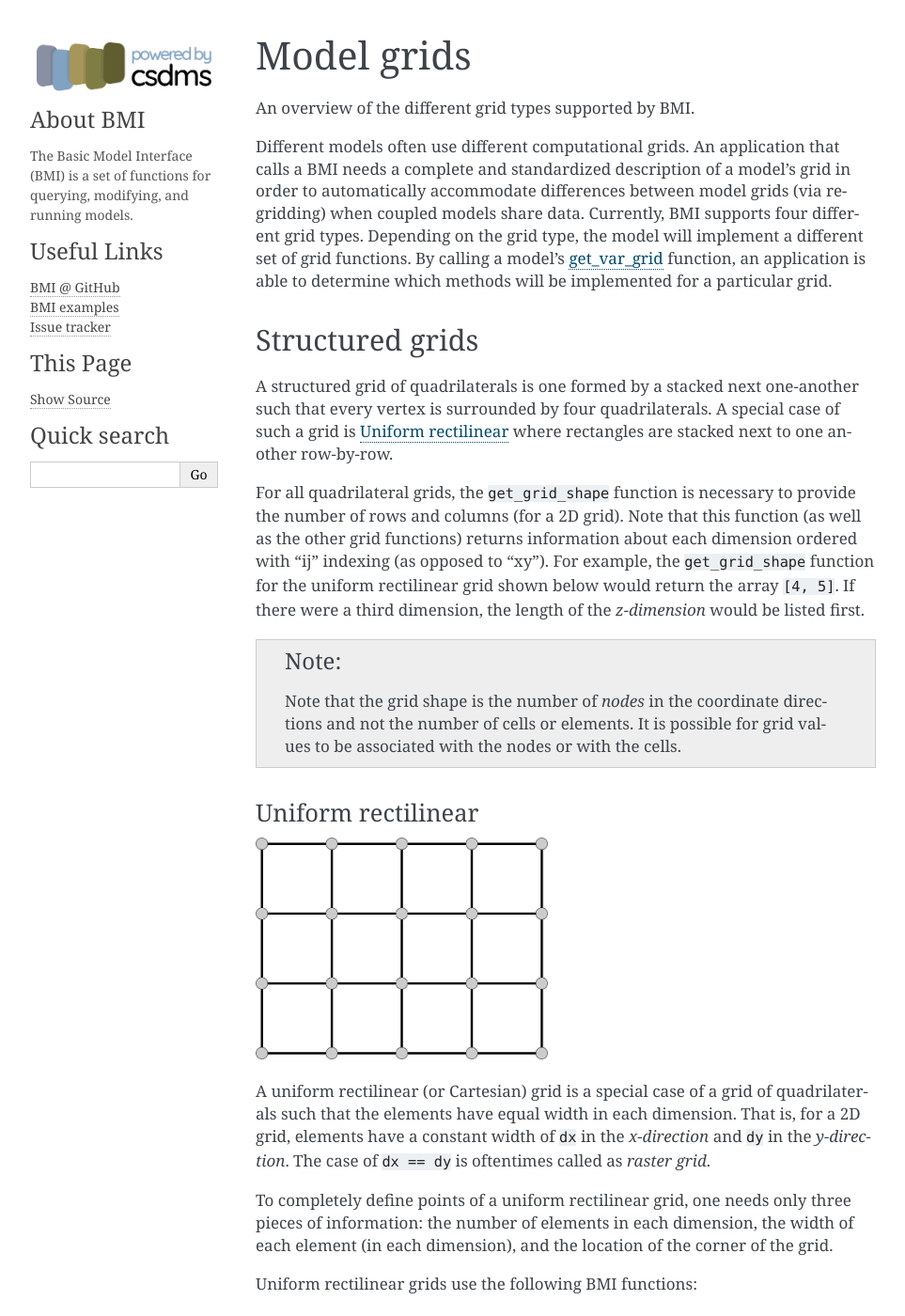
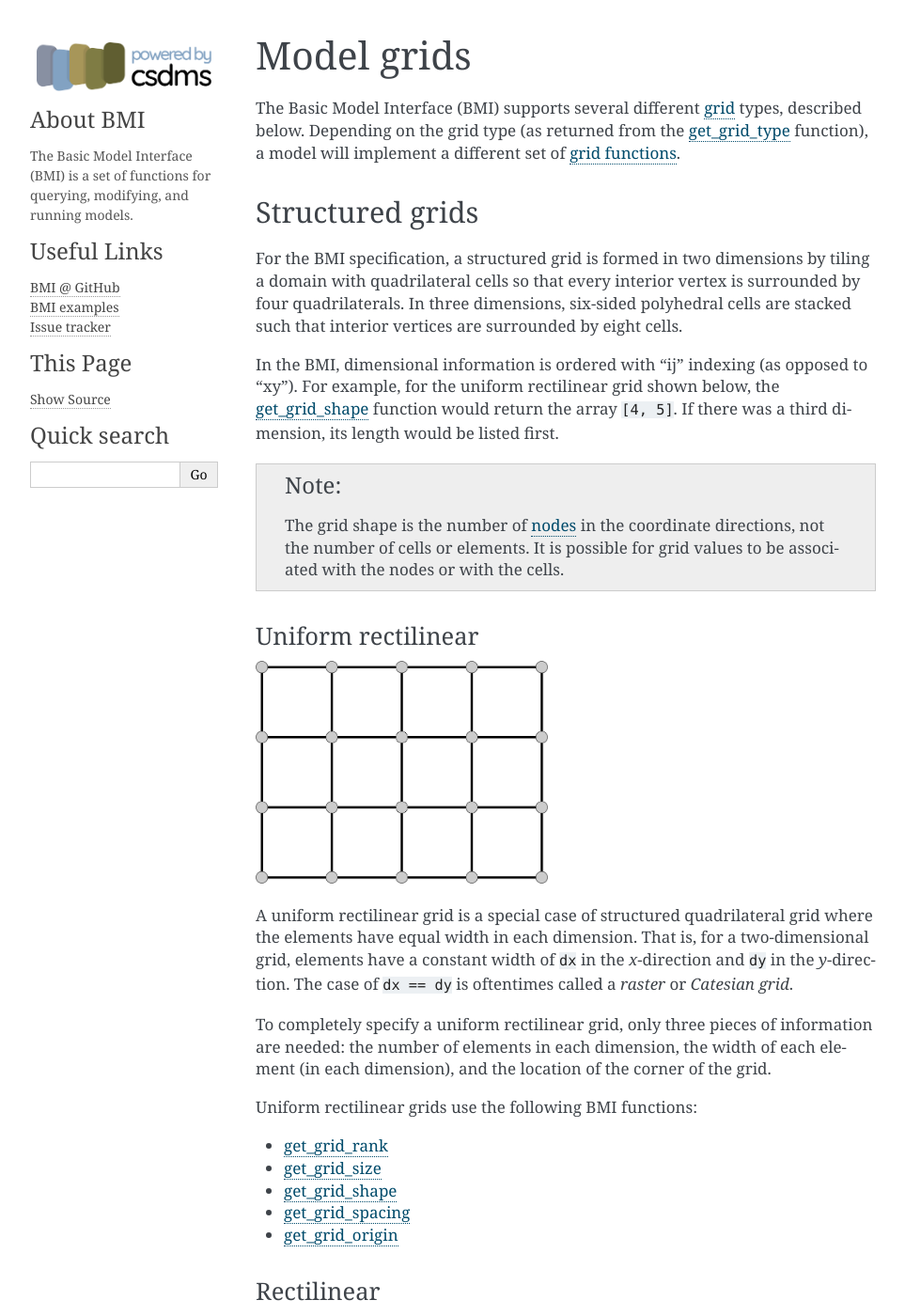
Before and after one commit to csdms/bmi, a Sphinx documentation site: the page built from docs/source/model_grids.rst, in a window 1280 px wide and 1400 px high. Shown: the whole window at 94% size, without its empty margins (148-1111 px from the left). Built offline with Sphinx 7.4.7, drawn with Linux system fonts in a browser that asks for light colours; formulas are drawn with MathJax 3; some of the changed text lies outside the part shown.

Commit message:
Complete revision of model grids section

```diff
--- a/docs/source/model_grids.rst
+++ b/docs/source/model_grids.rst
@@ -3,20 +3,11 @@
 Model grids
 ===========
 
-An overview of the different grid types supported by BMI.
-
-Different models often use different computational grids.  An
-application that calls a BMI needs a complete and standardized
-description of a model's grid in order to automatically accommodate
-differences between model grids (via regridding) when coupled
-models share data.  Currently, BMI supports four different grid types.
-Depending on the grid type, the model will implement a different
-set of grid functions. By calling a model's :ref:`get_var_grid`
-function, an application is able to determine which methods will
-be implemented for a particular grid.
-
-..
-   Confused by "An application that calls a BMI". Isn't there only one BMI? Maybe "calls a BMI implementation"?
+The Basic Model Interface (BMI) supports several different :term:`grid` types,
+described below.
+Depending on the grid type
+(as returned from the :ref:`get_grid_type` function),
+a model will implement a different set of :ref:`grid functions <grid_funcs>`.
 
 
 .. _structured_grids:
@@ -24,30 +15,27 @@
 Structured grids
 ----------------
 
-A structured grid of quadrilaterals is one formed by a stacked
-next one-another such that every vertex is surrounded by four
-quadrilaterals. A special case of such a grid is
-:ref:`uniform_rectilinear` where rectangles are stacked next
-to one another row-by-row.
+For the BMI specification,
+a structured grid is formed in two dimensions by tiling a domain
+with quadrilateral cells so that every interior vertex
+is surrounded by four quadrilaterals.
+In three dimensions, six-sided polyhedral cells are stacked such that
+interior vertices are surrounded by eight cells.
 
-..
-   I don't understand the first sentence of the paragraph above. Is it: "A structured grid of quadrilaterals is a grid formed by stacking quadrilaterals next to each other so that every vertex is surrounded by four quadrilaterals."?
-
-For all quadrilateral grids, the ``get_grid_shape`` function
-is necessary to provide the number of rows and columns (for
-a 2D grid). Note that this function (as well as the other
-grid functions) returns information about each dimension
-ordered with "ij" indexing (as opposed to "xy"). For example,
-the ``get_grid_shape`` function for the uniform rectilinear
-grid shown below would return the array ``[4, 5]``. If there
-were a third dimension, the length of the *z-dimension*
-would be listed first.
+In the BMI,
+dimensional information is ordered with "ij" indexing
+(as opposed to "xy").
+For example,
+for the uniform rectilinear grid shown below,
+the :ref:`get_grid_shape` function would return the array ``[4, 5]``.
+If there was a third dimension,
+its length would be listed first.
 
 .. note::
 
-  Note that the grid shape is the number of *nodes* in the
-  coordinate directions and not the number of cells or
-  elements.  It is possible for grid values to be
+  The grid shape is the number of :term:`nodes <node>` in the
+  coordinate directions, not the number of cells or
+  elements. It is possible for grid values to be
   associated with the nodes or with the cells.
 
 
@@ -59,15 +47,15 @@
 .. image:: images/mesh_uniform_rectilinear.png
    :scale: 20 %
 
-A uniform rectilinear (or Cartesian) grid is a special case of
-a grid of quadrilaterals such that the elements have equal width
-in each dimension. That is, for a 2D grid, elements have a
-constant width of ``dx`` in the *x-direction* and ``dy`` in the
-*y-direction*. The case of ``dx == dy`` is oftentimes called
-as *raster grid*.
+A uniform rectilinear grid is a special case of structured quadrilateral grid
+where the elements have equal width in each dimension.
+That is, for a two-dimensional grid, elements have a constant width
+of ``dx`` in the *x*-direction and ``dy`` in the *y*-direction.
+The case of ``dx == dy`` is oftentimes called
+a *raster* or *Catesian grid*.
 
-To completely define points of a uniform rectilinear grid,
-one needs only three pieces of information:
+To completely specify a uniform rectilinear grid,
+only three pieces of information are needed:
 the number of elements in each dimension,
 the width of each element (in each dimension),
 and the location of the corner of the grid.
@@ -86,61 +74,59 @@
 Rectilinear
 ^^^^^^^^^^^
 
-.. code-block:: java
-
-    int get_grid_rank(in int id)
-    int get_grid_size(in int id)
-    int get_grid_shape(in int id, out array<int, 1> shape)
-    int get_grid_x(in int id, out array<int, 1> x)
-    int get_grid_y(in int id, out array<int, 1> y)
-    int get_grid_z(in int id, out array<int, 1> z)
-
 .. image:: images/mesh_rectilinear.png
    :scale: 20 %
 
-A rectilinear grid is simply a uniform rectilinear grid whose spacing
-in a single dimension varies (as shown in the above image). In this
-case, an array of coordinates for each row and column (for 2D) is
-required.
+In a rectilinear grid, the spacing between nodes in each dimension varies,
+as depicted above.
+Therefore,
+an array of coordinates for each row and column
+(for the two-dimensional case) is required.
 
-..
-   I object to "whose" referring to a uniform rectilinear grid, above, below, and in the next section.
+The :ref:`get_grid_y` function provides an array (whose length is the number of
+*rows*) that gives the *y*-coordinate for each row.
 
-``get_grid_y`` provides an array (whose length is the number of
-*rows*) that gives the y-coordinate for each row.
+The :ref:`get_grid_x` function provides an array (whose length is the number of
+*columns*) that gives the *x*-coordinate for each column.
 
-``get_grid_x`` provides an array (whose length is the number of
-*columns*) that gives the x-coordinate for each column.
+Rectilinear grids use the following BMI functions:
+
+* :ref:`get_grid_rank`
+* :ref:`get_grid_size`
+* :ref:`get_grid_shape`
+* :ref:`get_grid_x`
+* :ref:`get_grid_y`
+* :ref:`get_grid_z`
 
 
 .. _structured_quad:
 
-Structured quadrilaterals
-^^^^^^^^^^^^^^^^^^^^^^^^^
-
-.. code-block:: java
-
-    int get_grid_rank(in int id)
-    int get_grid_size(in int id)
-    int get_grid_shape(in int id, out array<int, 1> shape)
-    int get_grid_x(in int id, out array<int, 1> x)
-    int get_grid_y(in int id, out array<int, 1> y)
-    int get_grid_z(in int id, out array<int, 1> z)
+Structured quadrilateral
+^^^^^^^^^^^^^^^^^^^^^^^^
 
 .. image:: images/mesh_structured_quad.png
    :scale: 20 %
 
-The most general structured quadrilateral grid is one whose
-rows (and columns) do not share a common coordinate. In this
-case, coordinates are required for each grid element. For this
-more general case, ``get_grid_x`` and ``get_grid_y`` are
+The most general structured quadrilateral grid is one where
+the rows (and columns) do not share a common coordinate. In this
+case, coordinates are required for each grid node. For this
+more general case, :ref:`get_grid_x` and :ref:`get_grid_y` are
 repurposed to provide this information.
 
-``get_grid_y`` returns an array (whose length is the number
-of total nodes) of y-coordinates.
+The :ref:`get_grid_y` function returns an array (whose length is the number
+of total nodes returned by :ref:`get_grid_size`) of *y*-coordinates.
 
-``get_grid_x`` returns an array (whose length is the number
-of total nodes) of x-coordinates.
+The :ref:`get_grid_x` function returns an array (whose length is the number
+of total nodes returned by :ref:`get_grid_size`) of *x*-coordinates.
+
+Structured quadrilateral grids use the following BMI functions:
+
+* :ref:`get_grid_rank`
+* :ref:`get_grid_size`
+* :ref:`get_grid_shape`
+* :ref:`get_grid_x`
+* :ref:`get_grid_y`
+* :ref:`get_grid_z`
 
 
 .. _unstructured_grids:
@@ -148,44 +134,44 @@
 Unstructured grids
 ------------------
 
-This includes the *unstructured* type,
+This category includes the *unstructured* type,
 as well as the special cases
 *scalar*, *points*, and *vector*.
+This is the most general grid type.
+It can be used for any type of grid.
+This grid type must be used if the grid consists of cells
+that are not quadrilaterals;
+this includes any grid of triangles (e.g. `Delaunay triangles`_
+and `Voronoi tesselations`_).
 
-.. code-block:: java
+.. note::
 
-    int get_grid_rank(in int id)
+   A grid of `equilateral triangles`_, while they are most certainly
+   *structured*, would need to be represented as an unstructured grid.
+   The same is true for a grid of `hexagons`_.
 
-    int get_grid_x(in int id, out array<int, 1> x)
-    int get_grid_y(in int id, out array<int, 1> y)
-    int get_grid_z(in int id, out array<int, 1> z)
 
-    int get_grid_node_count(in int grid)
-    int get_grid_edge_count(in int grid)
-    int get_grid_face_count(in int grid)
+BMI uses the `ugrid conventions`_ to define unstructured grids.
 
-    int get_grid_edge_nodes(in int grid, out array<int, 1> edge_nodes)
-    int get_grid_face_edges(in int grid, out array<int, 1> face_edges)
-    int get_grid_face_nodes(in int grid, out array<int, 1> face_nodes)
-    int get_grid_nodes_per_face(in int grid, out array<int, 1> nodes_per_face)
+Unstructured grids use the following BMI functions:
 
-This is the most general grid type and can be used for any type of grid.
-However, most grids that consist of 4-sided polygons can be represented
-using one of the other grid types.  This grid type must be used if
-the grid consists of any elements or *cells* that do not have four sides.
-This includes any grid of triangles (e.g.
-`Delaunay triangles <http://en.wikipedia.org/wiki/Delaunay_triangulation>`_
-and a
-`Voronoi tesselation <http://en.wikipedia.org/wiki/Voronoi_tessellation>`_.
+* :ref:`get_grid_rank`
+* :ref:`get_grid_x`
+* :ref:`get_grid_y`
+* :ref:`get_grid_z`
+* :ref:`get_grid_node_count`
+* :ref:`get_grid_edge_count`
+* :ref:`get_grid_face_count`
+* :ref:`get_grid_edge_nodes`
+* :ref:`get_grid_face_edges`
+* :ref:`get_grid_face_nodes`
+* :ref:`get_grid_nodes_per_face`
 
-..
-   Missing end parenthesis and mixed pluralization in list, i.e., Delaunay triangles and *a* Voronoi tesselation.
 
-Note that a grid of
-`equilateral triangles <http://en.wikipedia.org/wiki/Triangle_tiling>`_,
-while is most certainly *structured*, would need to be represented
-as an unstructured grid.  The same is true for a grid of
-`hexagons <http://en.wikipedia.org/wiki/Hexagonal_tiling>`_.
+.. Links
 
-..
-   "while is most certainly" -> "while they are most certainly"
+.. _Delaunay triangles: http://en.wikipedia.org/wiki/Delaunay_triangulation
+.. _Voronoi tesselations: http://en.wikipedia.org/wiki/Voronoi_tessellation
+.. _equilateral triangles: http://en.wikipedia.org/wiki/Triangle_tiling
+.. _hexagons: http://en.wikipedia.org/wiki/Hexagonal_tiling
+.. _ugrid conventions: http://ugrid-conventions.github.io/ugrid-conventions
```
